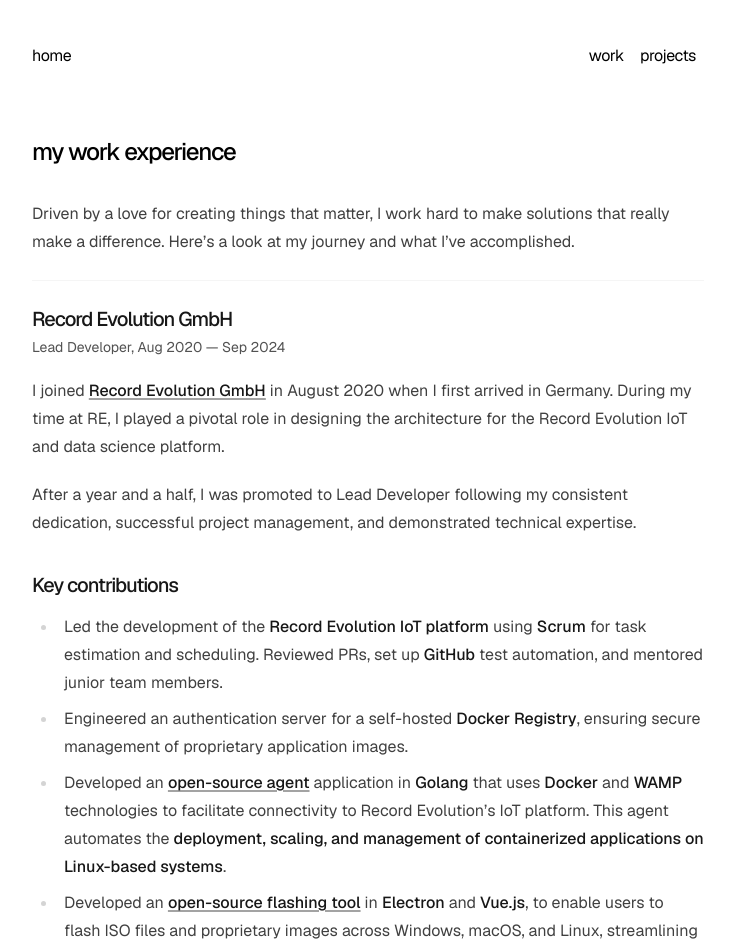
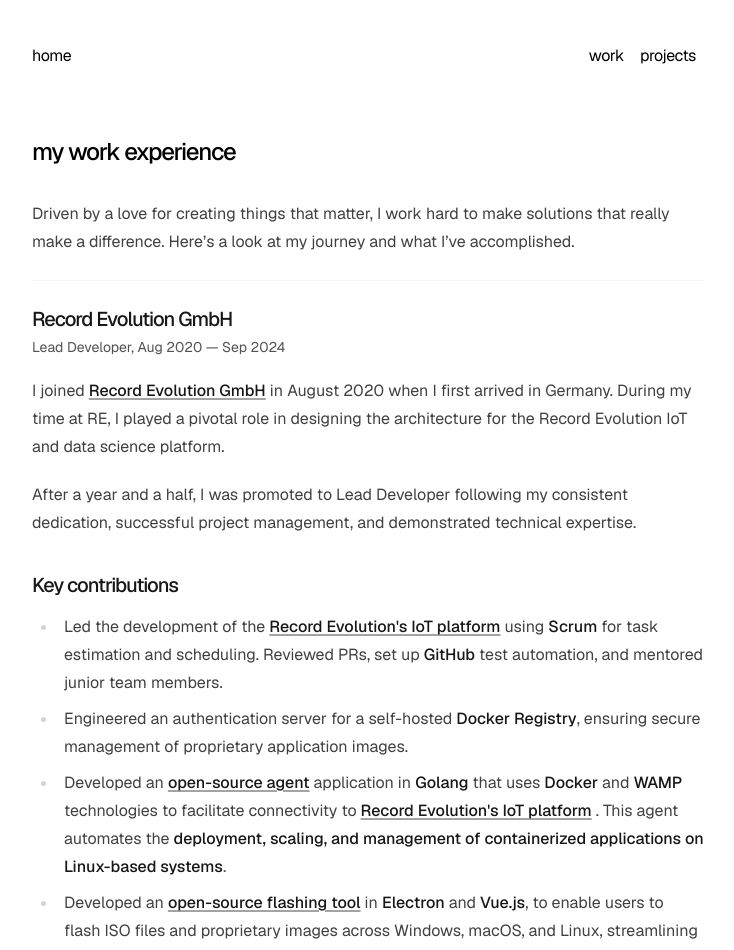
Before and after one commit to DewitteRuben/ruben_dewitte_portfolio_2024, a Next.js app: page /work in a window 1280 px wide. Shown: the top 950 px of the page, without its empty margins (272-1006 px from the left). Built offline with nearby package versions, Linux system fonts and the light colour scheme.

Commit message:
chore: add links for RE's IoT platform

```diff
--- a/src/app/work/page.tsx
+++ b/src/app/work/page.tsx
@@ -42,10 +42,12 @@
         <ul>
           <li>
             Led the development of the{" "}
-            <strong>Record Evolution IoT platform</strong> using{" "}
-            <strong>Scrum</strong> for task estimation and scheduling. Reviewed
-            PRs, set up <strong>GitHub</strong> test automation, and mentored
-            junior team members.
+            <a href="https://studio.ironflock.com" target="_blank">
+              Record Evolution's IoT platform
+            </a>{" "}
+            using <strong>Scrum</strong> for task estimation and scheduling.
+            Reviewed PRs, set up <strong>GitHub</strong> test automation, and
+            mentored junior team members.
           </li>
           <li>
             Engineered an authentication server for a self-hosted{" "}
@@ -62,8 +64,11 @@
             </a>{" "}
             application in <strong>Golang</strong> that uses{" "}
             <strong>Docker</strong> and <strong>WAMP</strong> technologies to
-            facilitate connectivity to Record Evolution’s IoT platform. This
-            agent automates the{" "}
+            facilitate connectivity to{" "}
+            <a href="https://studio.ironflock.com" target="_blank">
+              Record Evolution's IoT platform
+            </a>{" "}
+            . This agent automates the{" "}
             <strong>
               deployment, scaling, and management of containerized applications
               on Linux-based systems
```
